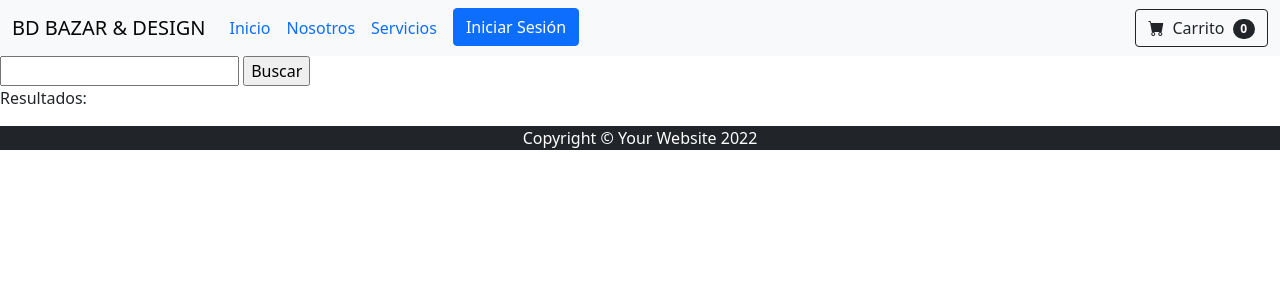
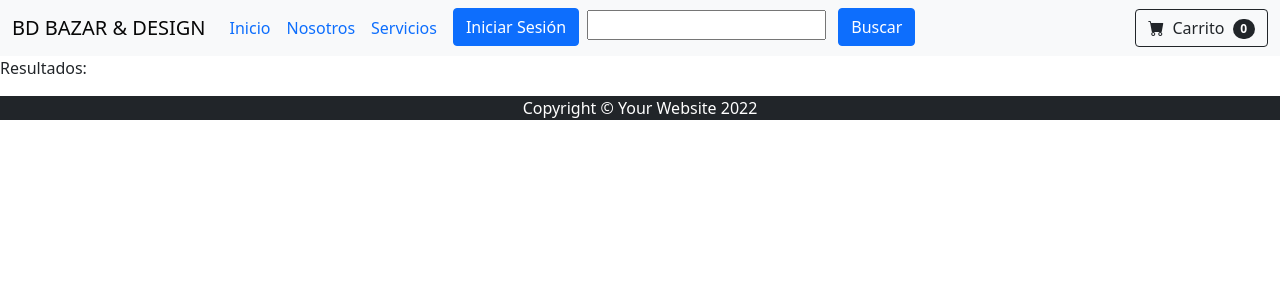
Before and after one commit to LucinaLP/Entrega1Laurens, a Django app: page /proyectobazarapp/buscar_articulo/ in a window 1280 px wide. Shown: the top 300 px of the page. Run offline with Django 4.2, Linux system fonts and the light colour scheme; some libraries are stand-ins or nearby versions.

Commit message:
creando botón buscar en base html

```diff
--- a/ProyectoBazar/ProyectoBazarApp/templates/ProyectoBazarApp/base.html
+++ b/ProyectoBazar/ProyectoBazarApp/templates/ProyectoBazarApp/base.html
@@ -37,6 +37,16 @@
                   <li class="nav-item">
                     <a class="btn btn-primary mx-2" aria-current="page" href="{% url 'login' %}">Iniciar Sesión</a></li>
                   </li>
+                  <li class="nav-item">
+                    <form action="" method="post">
+                      {% csrf_token %}
+
+                      <input type="text" name="producto" id="">
+
+                      <a class="btn btn-primary mx-2" aria-current="page" href="{% url 'buscar_articulo' %}">Buscar</a></li>
+
+                  </form>
+                  </li>
                 </ul>
 
                 <form class="d-flex">
--- a/ProyectoBazar/ProyectoBazarApp/templates/ProyectoBazarApp/busqueda_articulo.html
+++ b/ProyectoBazar/ProyectoBazarApp/templates/ProyectoBazarApp/busqueda_articulo.html
@@ -6,15 +6,6 @@ Buscar Artículo - BD Bazar & Design
 {%endblock%}
 
 {% block contenidoPagina%}
-<form action="" method="post">
-    {% csrf_token %}
-
-    <input type="text" name="producto" id="">
-
-    <input type="submit" value="Buscar">
-
-</form>
-
 <p>Resultados: </p>
 <ul>
     {% for articulo in articulos %}
```
